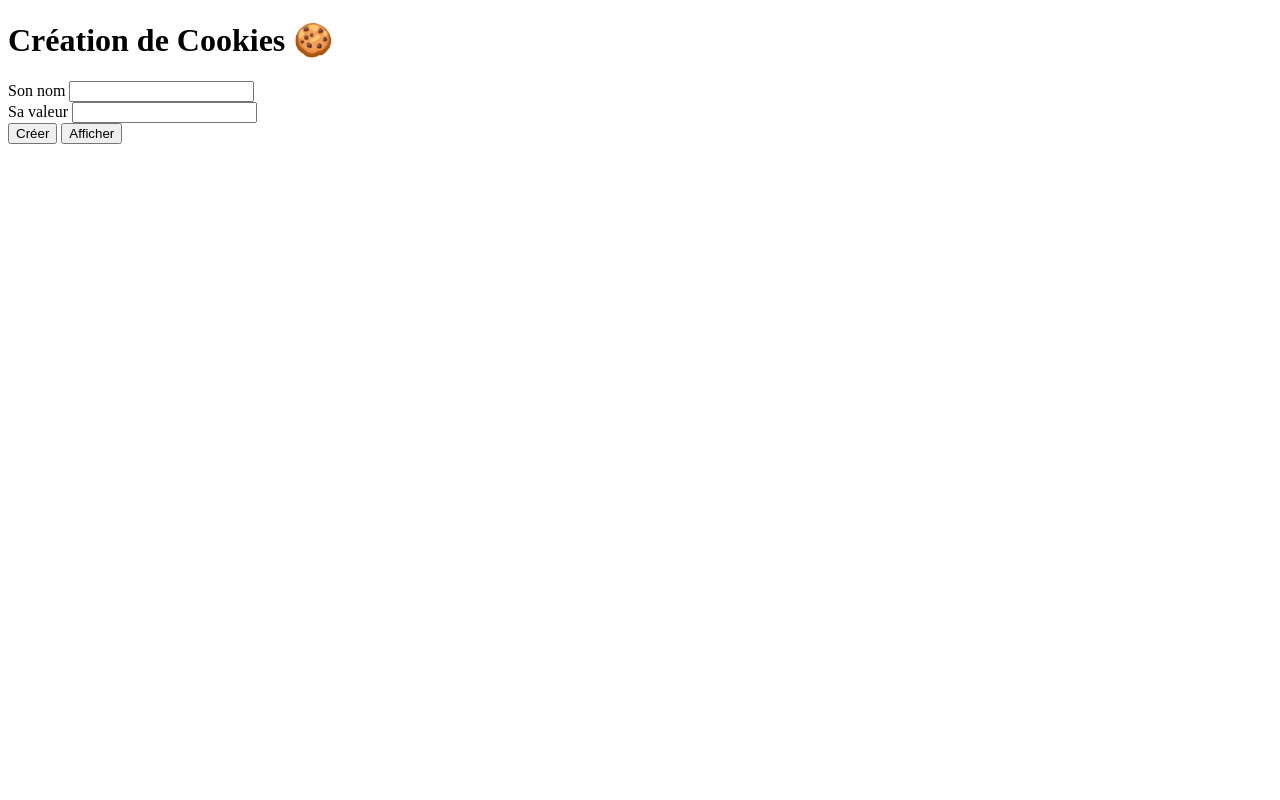
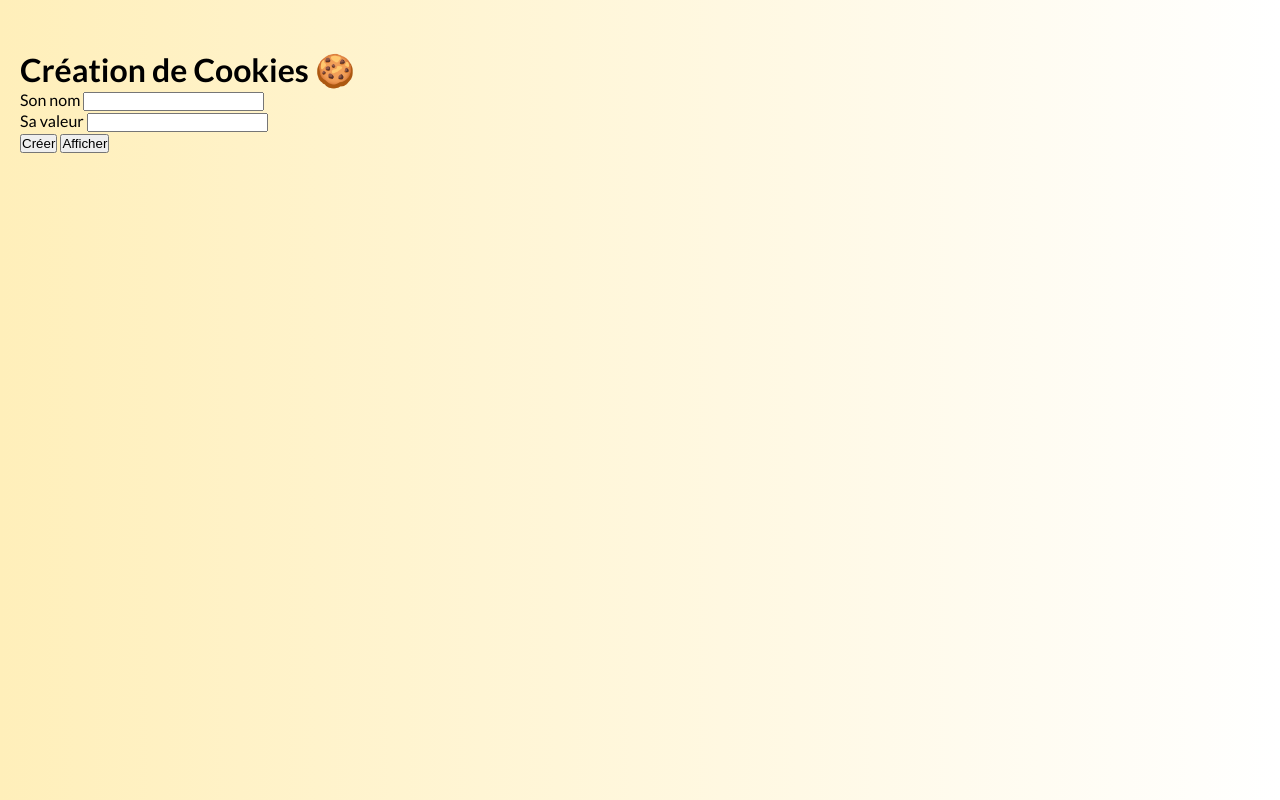
Before and after one commit to augustin-mbarga/cookies-app, a plain HTML site: page index.html in a window 1280 px wide. Drawn offline with Linux system fonts and the light colour scheme.

Commit message:
Add reset, body style and css/google fonts links done.

```diff
--- a/index.html
+++ b/index.html
@@ -5,6 +5,15 @@
     <meta http-equiv="X-UA-Compatible" content="IE=edge">
     <meta name="viewport" content="width=device-width, initial-scale=1.0">
     <title>Cookies en JS</title>
+    <!-- CSS's file link -->
+    <link rel="stylesheet" href="style.css" />
+    <!-- Google fonts -->
+    <link rel="preconnect" href="https://fonts.googleapis.com" />
+    <link rel="preconnect" href="https://fonts.gstatic.com" crossorigin />
+    <link
+    href="https://fonts.googleapis.com/css2?family=Lato:wght@100;300;400;700;900&family=Raleway:wght@100;200;300;400;500;600;700;800;900&display=swap"
+    rel="stylesheet"
+    />
 </head>
 <body>
     <h1 class="title">Création de <span>Cookies</span> 🍪</h1>
--- /dev/null
+++ b/style.css
@@ -0,0 +1,11 @@
+*, ::before, ::after {
+    box-sizing: border-box;
+    margin: 0;
+    padding: 0;
+}
+body {
+    min-height: 100vh;
+    font-family: Lato, sans-serif;
+    background: linear-gradient(to right, #ffefba, #ffffff);
+    padding: clamp(20px, 5vw, 50px) 20px 10px;
+}
```
